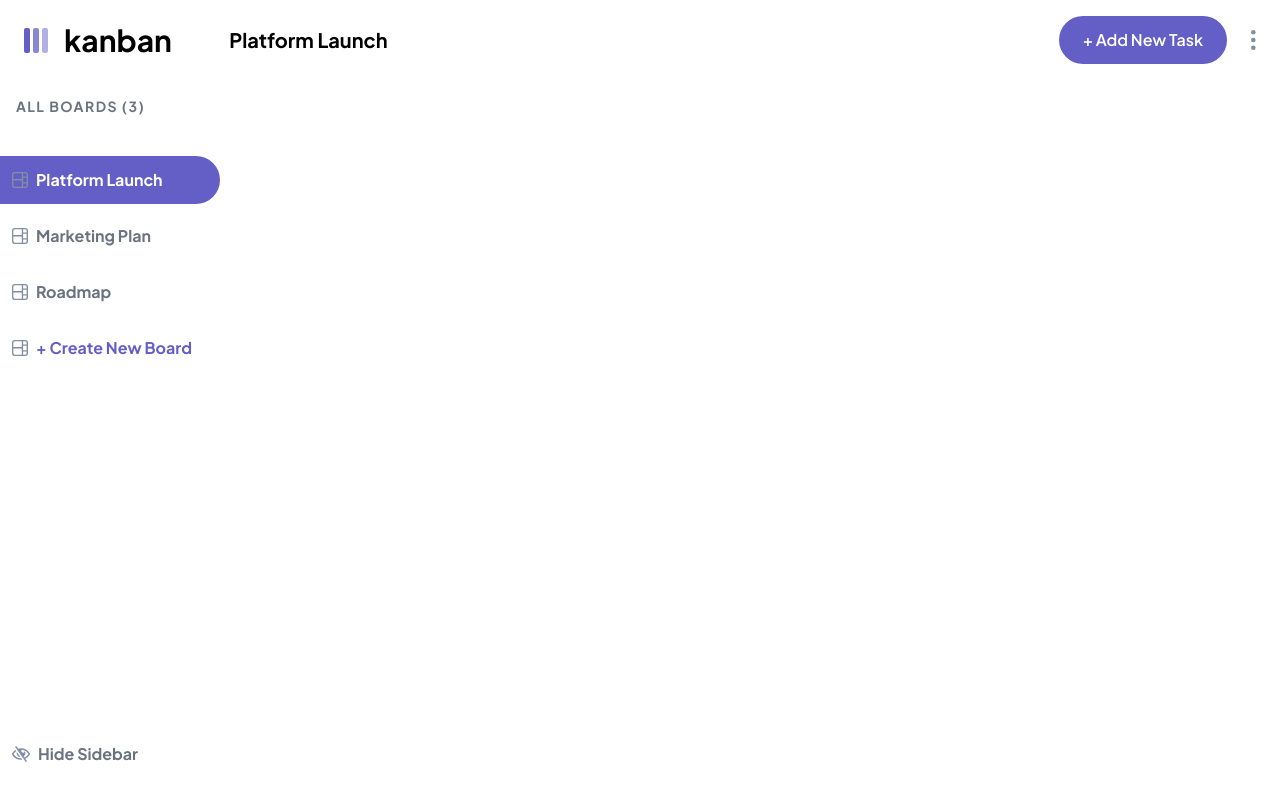
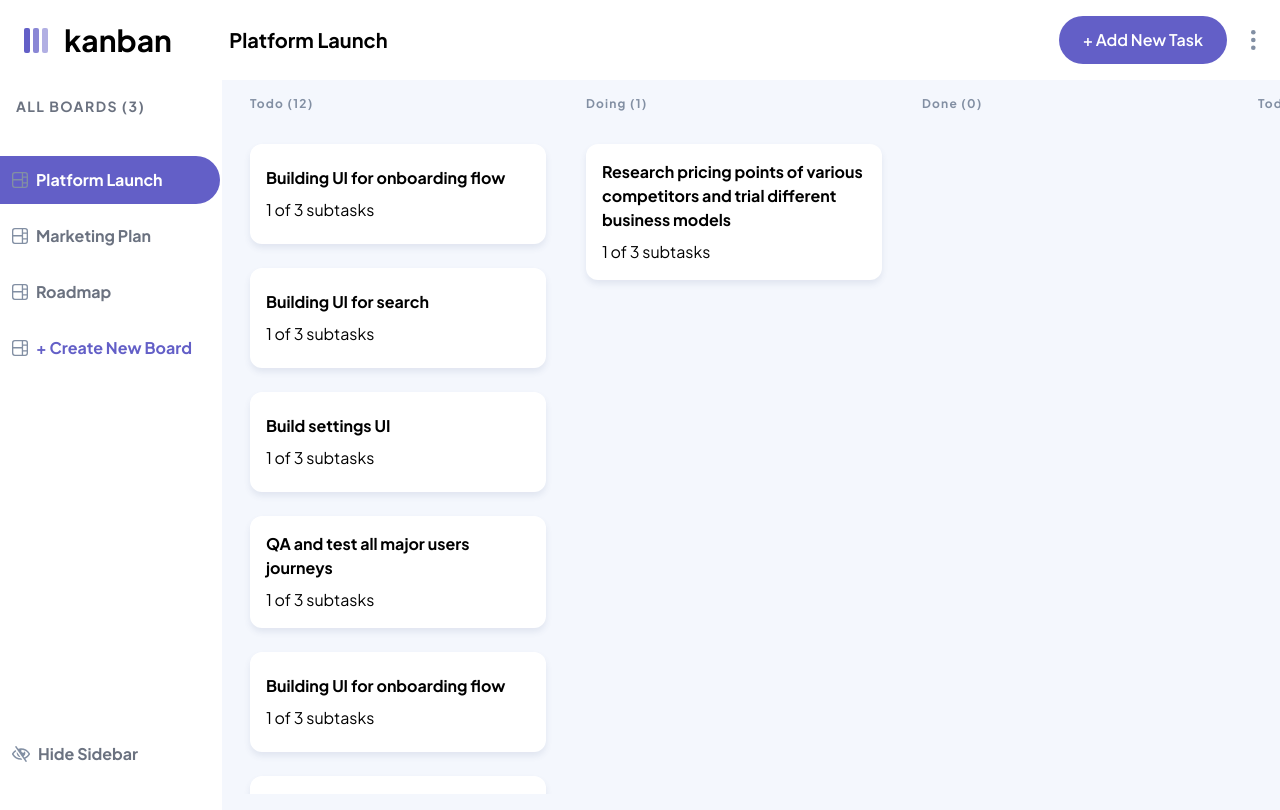
Before and after one commit to razvanparos/kanban, a React (Create React App) app: page / in a window 1280 px wide. Built offline with nearby package versions, Linux system fonts and the light colour scheme.

Commit message:
tasks columns

```diff
--- a/src/App.css
+++ b/src/App.css
@@ -5,3 +5,25 @@
 #root{
     height: 100vh;
 }
+.card-shadow{
+    box-shadow: 0 4px 6px rgba(54, 78, 126, .102);
+}
+.card-shadow:hover p:nth-child(1){
+    color: #635fc7;
+}
+::-webkit-scrollbar {
+    width: 2px;
+    height: 4px;
+}
+  ::-webkit-scrollbar-track {
+    background: #F4F7FD;
+}
+  ::-webkit-scrollbar-thumb {
+    background:#635fc7;
+    border-radius: 5px;
+;
+}
+  ::-webkit-scrollbar-thumb:hover {
+    background: #635fc7 ;
+    cursor: pointer;
+}
--- a/src/App.jsx
+++ b/src/App.jsx
@@ -4,10 +4,103 @@ import Header from './Components/Header';
 import Main from './Components/Main';
 
 function App() {
-  let boards =['Platform Launch', 'Marketing Plan', 'Roadmap'];
-  const [board, setBoard] = useState(boards[0])
+  let boards =[
+    {
+      boardName:"Platform Launch",
+      columns:[
+        {
+          columnName:'Todo',
+          tasks:[
+            {
+              taskName:'Building UI for onboarding flow',
+            },
+            {
+              taskName:'Building UI for search',
+            },
+            {
+              taskName:'Build settings UI',
+            },
+            {
+              taskName:'QA and test all major users journeys',
+            },
+            {
+              taskName:'Building UI for onboarding flow',
+            },
+            {
+              taskName:'Building UI for search',
+            },
+            {
+              taskName:'Build settings UI',
+            },
+            {
+              taskName:'QA and test all major users journeys',
+            },
+            {
+              taskName:'Building UI for onboarding flow',
+            },
+            {
+              taskName:'Building UI for search',
+            },
+            {
+              taskName:'Build settings UI',
+            },
+            {
+              taskName:'QA and test all major users journeys',
+            },
+          ],
+        },
+        {
+          columnName:'Doing',
+          tasks:[
+            {taskName:'Research pricing points of various competitors and trial different business models'},
+          ]
+        },
+        {
+          columnName:'Done',
+        },
+        {
+          columnName:'Todo',
+        },
+        {
+          columnName:'Doing',
+        },
+        {
+          columnName:'Done',
+        },
+      ],
+    },
+    {
+      boardName:"Marketing Plan",
+      columns:[
+        {
+          columnName:'Todo',
+        },
+        {
+          columnName:'Doing',
+        },
+        {
+          columnName:'Done',
+        },
+      ],
+    },
+    {
+      boardName:"Roadmap",
+      columns:[
+        {
+          columnName:'Todo',
+        },
+        {
+          columnName:'Doing',
+        },
+        {
+          columnName:'Done',
+        },
+      ],
+    }
+  ];
+  const [board, setBoard] = useState(boards[0].boardName)
   const switchBoard=(i)=>{
-    setBoard(boards[i])
+    setBoard(boards[i].boardName)
   }
   return (
     <div className="App h-full">
--- a/src/Components/Main.jsx
+++ b/src/Components/Main.jsx
@@ -11,16 +11,16 @@ function Main(props) {
     props.switchBoard(i)
   }
   return (
-    <div className="" style={{height:'91.2%'}}>
+    <div className="flex" style={{height:'91.2%'}}>
         <div id="sidebar" className={`duration-500 ${showSidebar?'relative w-[270px] h-full pb-8':'w-0 overflow-hidden h-full pb-8'}`}>
           <div className="flex flex-col h-full justify-between">
             <div>
               <p className="text-gray-500 text-sm tracking-widest font-bold p-4 w-[200px]">{`ALL BOARDS (${props.boards.length})`}</p>
               <div className="flex flex-col gap-2 mt-6">
                 {props.boards.map((b,i)=>{
-                  return <div onClick={()=>{boardClick(i)}} className={`${activeBoard===i ? 'overflow-hidden flex items-center text-base bg-purple w-[220px] max-w-[220px] max-h-12 p-3 pr-10 text-white font-bold rounded-r-full cursor-pointer hover:bg-blue-100 hover:text-purple duration-300' : 'overflow-hidden flex items-center text-base w-[220px] p-3 pr-10 text-gray-500 font-bold rounded-r-full cursor-pointer hover:bg-blue-100 hover:text-purple duration-300'} `}>
+                  return <div key={i} onClick={()=>{boardClick(i)}} className={`${activeBoard===i ? 'overflow-hidden flex items-center text-base bg-purple w-[220px] max-w-[220px] max-h-12 p-3 pr-10 text-white font-bold rounded-r-full cursor-pointer hover:bg-blue-100 hover:text-purple duration-300' : 'overflow-hidden flex items-center text-base w-[220px] p-3 pr-10 text-gray-500 font-bold rounded-r-full cursor-pointer hover:bg-blue-100 hover:text-purple duration-300'} `}>
                     <img src={boardIcon} alt="" className="mr-2 h-full"/>
-                    <p className="w-full">{b}</p>
+                    <p className="w-full">{b.boardName}</p>
                   </div>
                 })}
                 <div className="flex items-center text-base w-[220px] max-w-[220px] p-3 pr-2 text-purple font-bold rounded-r-full cursor-pointer hover:bg-blue-100 hover:text-purple duration-300">
@@ -41,6 +41,25 @@ function Main(props) {
           </div>
         </div>
 
+        <div id="columns" className="w-full flex p-4 gap-x-4 overflow-scroll bg-columnBg ">
+                {props.boards[activeBoard].columns.map((c,i)=>{
+                  return <div key={i}className="h-full min-w-[320px] w-fit pb-4 overflow-scroll px-3">
+                      <p className="mb-8 font-bold text-asd text-xs tracking-widest">{`${c.columnName} (${c.tasks?.length>0 ? c.tasks?.length : "0"})`}</p>
+                      <div className="flex flex-col gap-6">
+                        {c.tasks?.map((t)=>{
+                          return <div className="cursor-pointer gap-y-2 bg-white p-4 rounded-xl flex flex-col w-full justify-center min-h-[100px] card-shadow">
+                              <p className="font-bold">{t.taskName}</p>
+                              <p>1 of 3 subtasks</p>
+                          </div>
+                        })}
+                      </div>
+                  </div>
+                })}
+                <div id="new-column" className=" text-asd hover:text-purple font-bold rounded-lg flex justify-center items-center bg-light-purple text-2xl h-full min-w-[300px] cursor-pointer">
+                    <p>+ New Column</p>
+                </div>
+        </div>
+
     </div>
   );
 }
--- a/tailwind.config.js
+++ b/tailwind.config.js
@@ -5,6 +5,9 @@ module.exports = {
     extend: {
       colors:{
           'purple': '#635fc7',
+          'light-purple': '#E9EFFA',
+          'asd': '#828FA3',
+          'columnBg': '#F4F7FD',
       },
     },
   },
```
